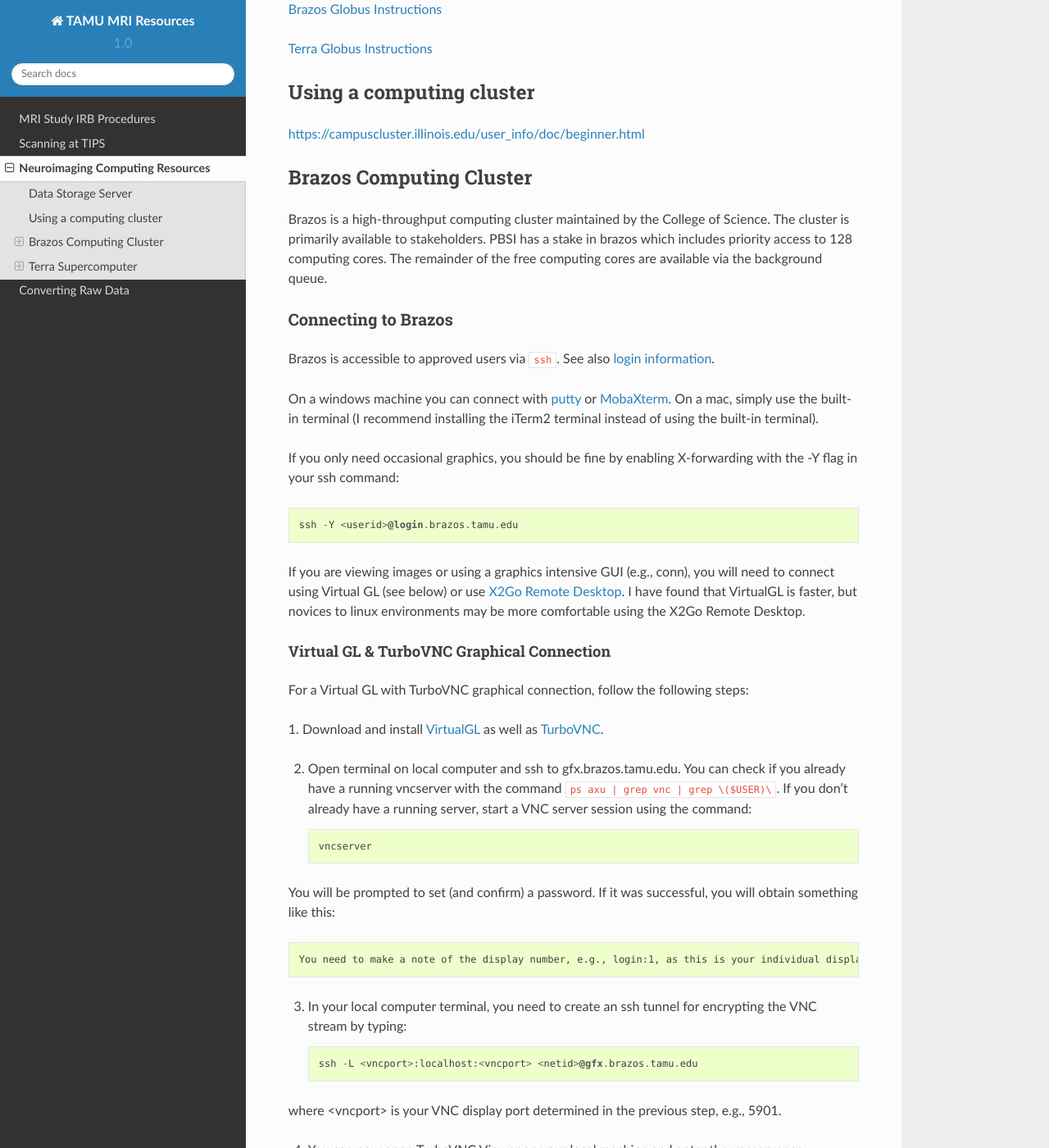
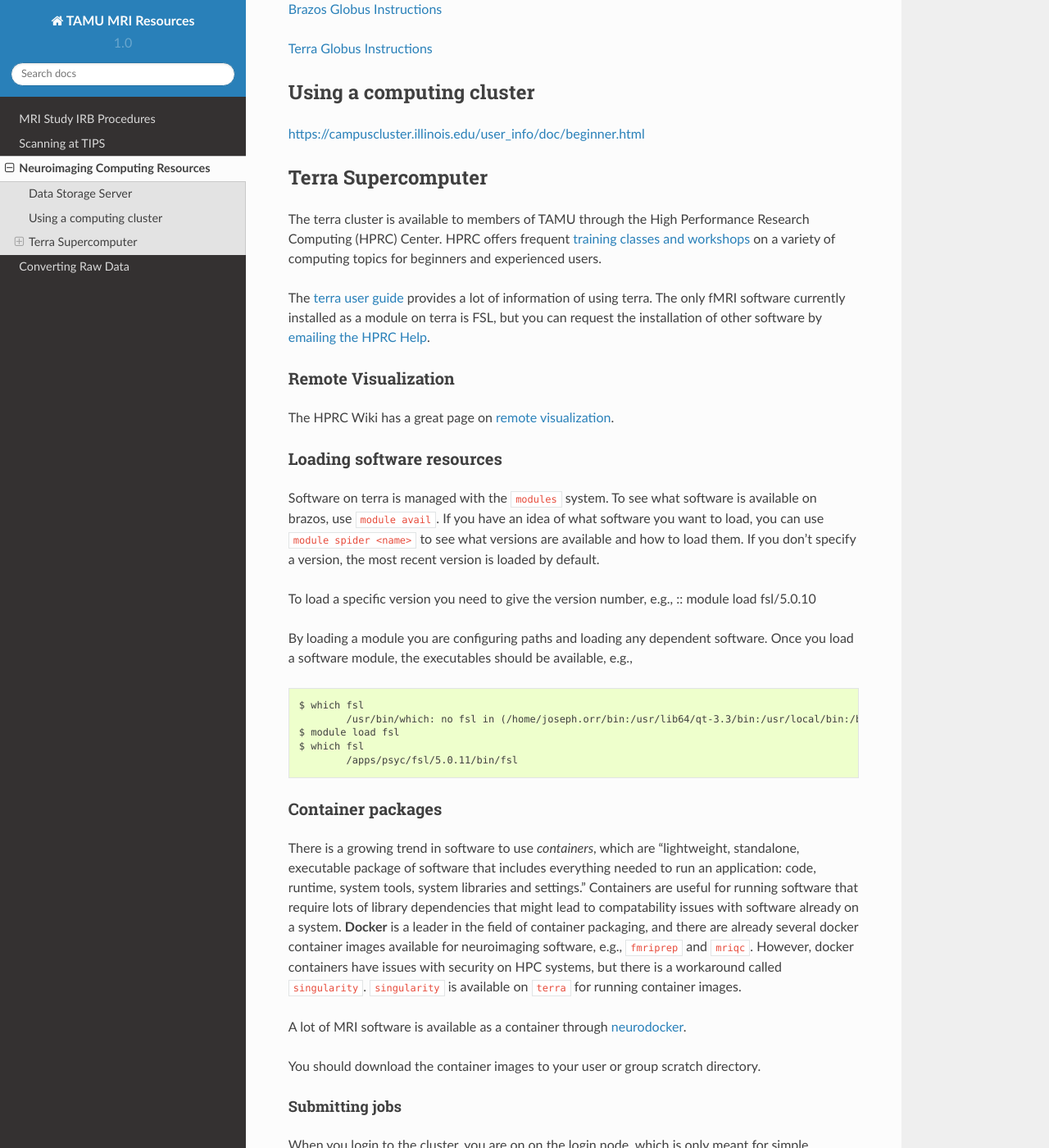
Before and after one commit to oricon/tamu_fmri, a Sphinx documentation site: the page built from docs/computing.rst, in a window 1280 px wide and 1400 px high, scrolled down 456 px. Shown: the whole window at 82% size. Built offline with Sphinx 7.4.7 and the Read the Docs theme 2.0.0, drawn with Linux system fonts in a browser that asks for light colours; some of the changed text lies outside the part shown.

Commit message:
Deleted brazos info and expanded terra info

```diff
--- a/docs/computing.rst
+++ b/docs/computing.rst
@@ -17,56 +17,20 @@ Using a computing cluster
 =========================
 https://campuscluster.illinois.edu/user_info/doc/beginner.html
 
-========================
-Brazos Computing Cluster
-========================
-Brazos is a high-throughput computing cluster maintained by the College of Science. The cluster is primarily available to stakeholders. PBSI has a stake in brazos which includes priority access to 128 computing cores. The remainder of the free computing cores are available via the background queue.
+===================
+Terra Supercomputer
+===================
+The terra cluster is available to members of TAMU through the High Performance Research Computing (HPRC) Center. HPRC offers frequent `training classes and workshops <https://hprc.tamu.edu/user_services/#training>`_ on a variety of computing topics for beginners and experienced users.
 
-Connecting to Brazos
+The `terra user guide <https://hprc.tamu.edu/wiki/Terra>`_ provides a lot of information of using terra. The only fMRI software currently installed as a module on terra is FSL, but you can request the installation of other software by `emailing the HPRC Help <mailto:help@hprc.tamu.edu>`_.
+
+Remote Visualization
 --------------------
-Brazos is accessible to approved users via ``ssh``. See also `login information <http://www.brazos.tamu.edu/docs/login.html/>`_.
-
-On a windows machine you can connect with `putty <https://www.putty.org/>`_ or `MobaXterm <https://mobaxterm.mobatek.net/>`_. On a mac, simply use the built-in terminal (I recommend installing the iTerm2 terminal instead of using the built-in terminal).
-
-If you only need occasional graphics, you should be fine by enabling X-forwarding with the -Y flag in your ssh command::
-
-	ssh -Y <userid>@login.brazos.tamu.edu
-
-If you are viewing images or using a graphics intensive GUI (e.g., conn), you will need to connect using Virtual GL (see below) or use `X2Go Remote Desktop <http://www.brazos.tamu.edu/docs/graphical_login.html>`_. I have found that VirtualGL is faster, but novices to linux environments may be more comfortable using the X2Go Remote Desktop.
-
-Virtual GL & TurboVNC Graphical Connection
-~~~~~~~~~~~~~~~~~~~~~~~~~~~~~~~~~~~~~~~~~~
-For a Virtual GL with TurboVNC graphical connection, follow the following steps:
-
-\1. Download and install `VirtualGL <https://sourceforge.net/projects/virtualgl/files/>`_ as well as `TurboVNC <https://sourceforge.net/projects/turbovnc/files/>`_.
-
-2. Open terminal on local computer and ssh to gfx.brazos.tamu.edu. You can check if you already have a running vncserver with the command ``ps axu | grep vnc | grep \($USER)\``. If you don't already have a running server, start a VNC server session using the command::
-
-	vncserver
-
-You will be prompted to set (and confirm) a password. If it was successful, you will obtain something like this::
-
-	You need to make a note of the display number, e.g., login:1, as this is your individual display. You will next need to ssh while opening a tunnel to the VNC display port, which is determined by added the display number to `5900`, e.g., `1 + 5900 = 5901`. You should now exit to close your ssh connection.
-
-3. In your local computer terminal, you need to create an ssh tunnel for encrypting the VNC stream by typing::
-
-	ssh -L <vncport>:localhost:<vncport> <netid>@gfx.brazos.tamu.edu
-
-where <vncport> is your VNC display port determined in the previous step, e.g., 5901.
-
-4. You can now open TurboVNC Viewer on your local machine and enter the vncserver as::
-
-	localhost:<vncport>
-
-5. This will open a remote desktop on brazos. You can then start your graphics program with the `vglrun command`, e.g.,::
-
-	vglrun matlab -nosoftwareopengl
+The HPRC Wiki has a great page on `remote visualization <https://hprc.tamu.edu/wiki/Terra:Remote-Viz>`_.
 
 Loading software resources
 --------------------------
-Software on brazos is managed with the ``modules`` system. To see what software is available on brazos, use ``module avail``. Psychology software is available after first loading the `psyc` module
-:: module load psyc
-You can then use ``module avail`` to see which software packages, and which versions, are available. If you don't specify a version, he most recent version is loaded by default.
+Software on terra is managed with the ``modules`` system. To see what software is available on brazos, use ``module avail``. If you have an idea of what software you want to load, you can use ``module spider <name>`` to see what versions are available and how to load them. If you don't specify a version, the most recent version is loaded by default.
 
 To load a specific version you need to give the version number, e.g.,
 :: module load fsl/5.0.10
@@ -76,51 +40,30 @@ By loading a module you are configuring paths and loading any dependent software
 
 	$ which fsl
 		/usr/bin/which: no fsl in (/home/joseph.orr/bin:/usr/lib64/qt-3.3/bin:/usr/local/bin:/bin:/usr/bin:/usr/local/sbin:/usr/sbin:/sbin:/usr/local/bin/brazos)
-	$ module load psyc
 	$ module load fsl
 	$ which fsl
 		/apps/psyc/fsl/5.0.11/bin/fsl
 
 Container packages
 ------------------
-There is a growing trend in software to use *containers*, which are "lightweight, standalone, executable package of software that includes everything needed to run an application: code, runtime, system tools, system libraries and settings." Containers are useful for running software that require lots of library dependencies that might lead to compatability issues with software already on a system. **Docker** is a leader in the field of container packaging, and there are already several docker container images available for neuroimaging software, e.g., ``fmriprep`` and ``mriqc``. However, docker containers have issues with security on HPC systems, but there is a workaround called ``singularity``. ``singularity`` is available on ``brazos`` for running container images. Currently, the following containers are available on ``brazos``:
-
-- fmriprep (fMRI Pre-processing pipeline)
-- bidskit (dicom to bids conversion)
-- heudiconv (dicom to bids conversion)
-- mriqc (mri quality control)
-- afni (fMRI Processing toolbox)
-- bidsvalidator (tool for validating bids specification dataset)
-- ciftify (tool for converting non-HCP dataset to cifti format--combined file with cortical surface and subcortical volumes--so HCP Pipeline tools can be used)
+There is a growing trend in software to use *containers*, which are "lightweight, standalone, executable package of software that includes everything needed to run an application: code, runtime, system tools, system libraries and settings." Containers are useful for running software that require lots of library dependencies that might lead to compatability issues with software already on a system. **Docker** is a leader in the field of container packaging, and there are already several docker container images available for neuroimaging software, e.g., ``fmriprep`` and ``mriqc``. However, docker containers have issues with security on HPC systems, but there is a workaround called ``singularity``. ``singularity`` is available on ``terra`` for running container images.
 
 A lot of MRI software is available as a container through `neurodocker <https://github.com/kaczmarj/neurodocker>`_.
 
-Contact joseph.orr@tamu.edu for adding new container images to brazos. Your container image will be placed in ``/apps/psyc/containers``
+You should download the container images to your user or group scratch directory.
 
 Submitting jobs
 ~~~~~~~~~~~~~~~
 When you login to the cluster, you are on on the login node, which is only meant for simple processes like editing text files or copying a small number of files. More complicated jobs should be submitted to the compute nodes with the job manager.
 
-Brazos (as well as terra) use ``slurm`` for managing jobs, an open source package which is used on most academic computing clusters. Brazos has a good guide to `slurm <http://www.brazos.tamu.edu/docs/slurm.html>`_. A job is submitted with ``sbatch`` and monitored with ``squeue``. If you need to actively monitor or interface with a job, you can start an interactive job with the wrapper ``sintr``. This will queue the resources needed on a compute node.
+Terra uses ``slurm`` for managing jobs, an open source package which is used on most academic computing clusters. The terra user guide has a lot of documentation on submitting a variety of different types of jobs. A job is submitted with ``sbatch`` and monitored with ``squeue``. If you need to actively monitor or interface with a job, you can start an interactive job with the wrapper ``srun``. This will queue the resources needed on a compute node.
 
 FSL has a built in program for submitting jobs to slurm called ``fsl_sub`` that actually uses ``sbatch`` to submit your job to slurm. However, many packages will self-submit so you won't need to use ``fsl_sub``. A list of the self-submitting programs is found `here <https://fsl.fmrib.ox.ac.uk/fsl/fslwiki/SGE%20submission%20FAQ>`_, and includes ``feat``. Because many of these self-submitting jobs do some organizational procedures on the login node before submitting, you may need to call them from a interactive node.
 
 submitting container jobs to slurm
 ----------------------------------
-To submit a container job to slurm, you must create a submission script as discucced above (Brazos>Submitting jobs). The submission script will call singularity as follows::
+To submit a container job to slurm, you must create a submission script as discucced above. The submission script will call singularity as follows::
 
 	singularity run <container>.simg <container commands>
 
 AFNI (and possibly other containers) can be run interactively, meaning you can pull up the typical GUI and work with that (use singularity shell). To do this however, you will need to run the container as an interactive job so that it isn't running on the login node. You will need to make a slurm submission script, but instead of calling it with ``sbatch`` you can use ``srun`` instead. In your submission script you will need to specify the required walltime, RAM, nCPUS, etc.
-
-
-===================
-Terra Supercomputer
-===================
-The terra cluster is available to members of TAMU through the High Performance Research Computing (HPRC) Center. Unlike `brazos`, `terra` is considered a `high-performance` cluster as opposed to a `high-throughput` cluster, meaning that it is optimized for highly parallel operations. The compute nodes generally have much less RAM that the compute nodes on brazos nodes. However, terra has many more cores than blanca, so if you are running large-scale analyses, terra may be more useful than brazos. Terra also has a good number of GPU nodes for running CUDA-capable jobs, e.g., diffusion preprocessing.
-
-`terra user guide <https://hprc.tamu.edu/wiki/Terra>`_. The only fMRI software currently installed on terra is FSL v. 5.0.10, but you can request the installation of other software by `emailing the HPRC Help <mailto:help@hprc.tamu.edu>`_.
-
-Remote Visualization
---------------------
-The HPRC Wiki has a great page on `remote visualization <https://hprc.tamu.edu/wiki/Terra:Remote-Viz>`_.
```
Also changed, not shown: 17 other files.
